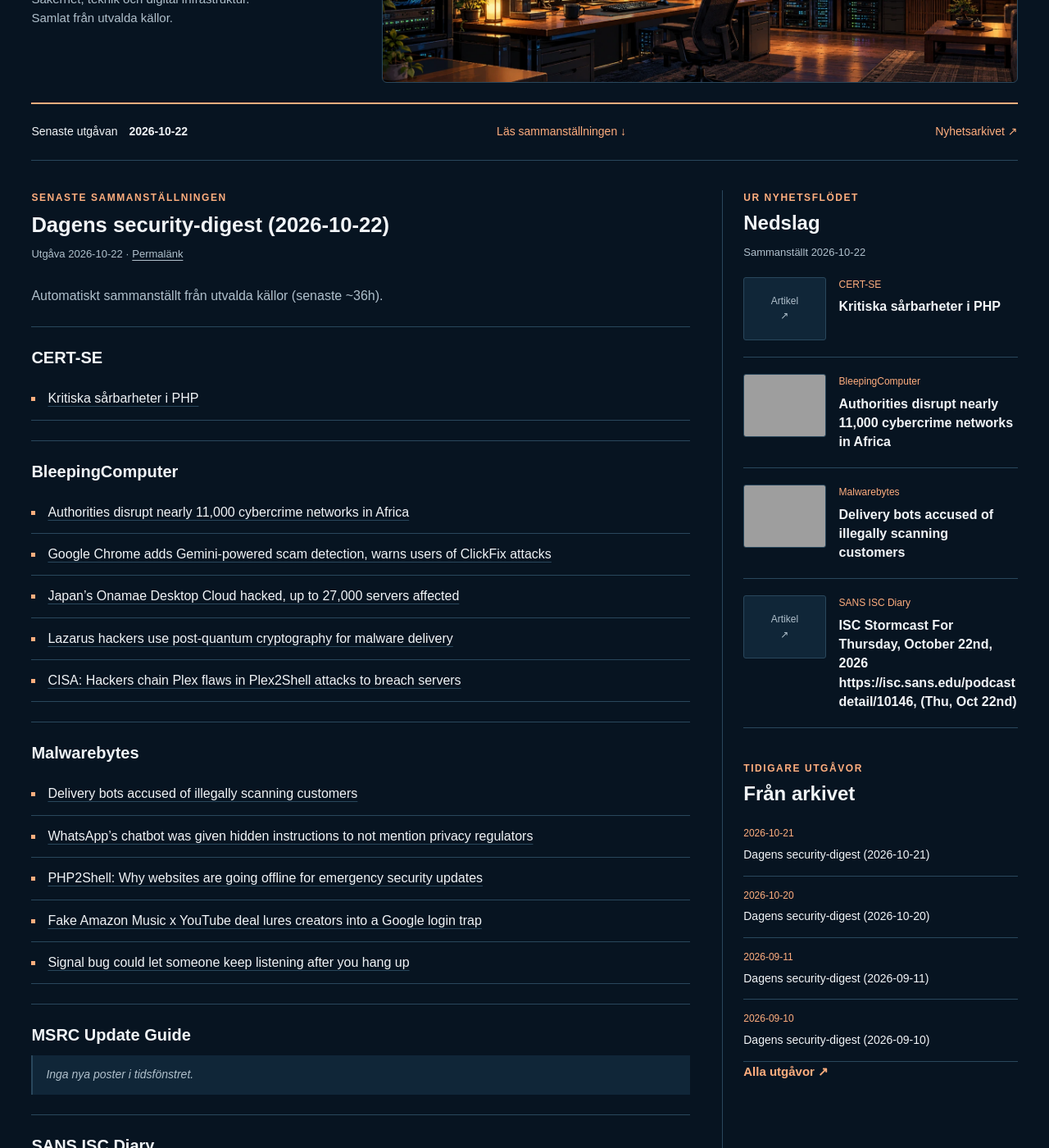
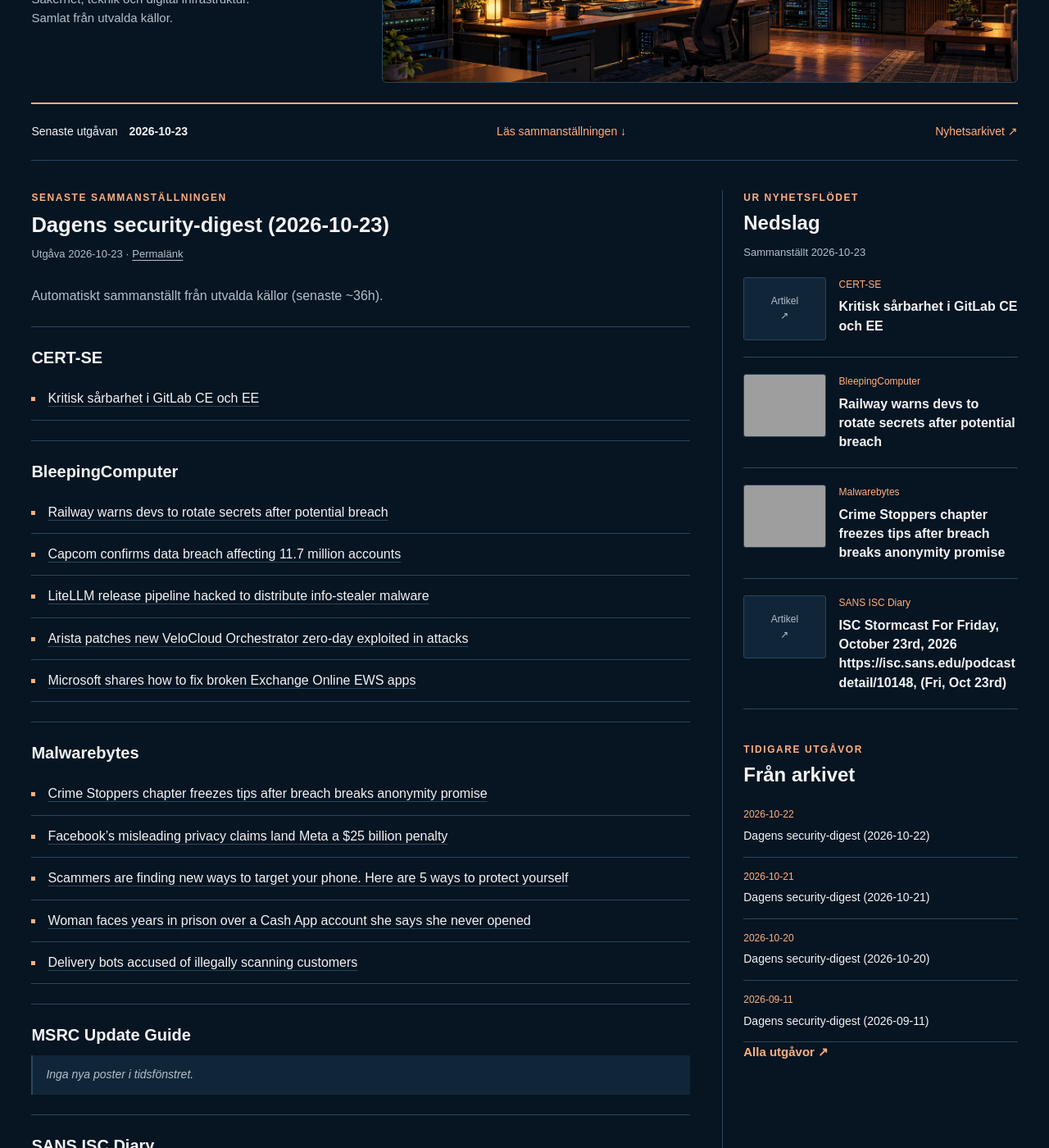
Before and after one commit to hirrdirr/hirrdirr.github.io, a Jekyll site: the page built from news.md, in a window 1280 px wide and 1400 px high, scrolled down 271 px. Shown: the whole window at 82% size. Built offline with Jekyll 4.4.1, drawn with Linux system fonts in a browser that asks for light colours; some of the changed text lies outside the part shown; grey boxes are pictures that could not be loaded.

Commit message:
Add daily security digest

```diff
--- a/_data/security_highlights.json
+++ b/_data/security_highlights.json
@@ -1,27 +1,27 @@
 {
-  "digest_date": "2026-10-22",
+  "digest_date": "2026-10-23",
   "articles": [
     {
       "source": "CERT-SE",
-      "title": "Kritiska sårbarheter i PHP",
-      "url": "https://www.cert.se/2026/10/kritiska-s%C3%A5rbarheter-i-php.html"
+      "title": "Kritisk sårbarhet i GitLab CE och EE",
+      "url": "https://www.cert.se/2026/10/Kritisk-s%C3%A5rbarhet-i-GitLab-CE-och-EE.html"
     },
     {
       "source": "BleepingComputer",
-      "title": "Authorities disrupt nearly 11,000 cybercrime networks in Africa",
-      "url": "https://www.bleepingcomputer.com/news/security/authorities-disrupt-nearly-11-000-cybercrime-networks-in-africa/",
-      "image": "https://www.bleepstatic.com/content/hl-images/2026/05/18/INTERPOL.jpg"
+      "title": "Railway warns devs to rotate secrets after potential breach",
+      "url": "https://www.bleepingcomputer.com/news/security/railway-warns-devs-to-rotate-secrets-after-potential-breach/",
+      "image": "https://www.bleepstatic.com/content/hl-images/2026/10/22/railway.jpg"
     },
     {
       "source": "Malwarebytes",
-      "title": "Delivery bots accused of illegally scanning customers",
-      "url": "https://www.malwarebytes.com/blog/privacy/2026/10/delivery-bots-accused-of-illegally-scanning-customers",
-      "image": "https://www.malwarebytes.com/wp-content/uploads/sites/2/2026/10/delivery-robot.jpg"
+      "title": "Crime Stoppers chapter freezes tips after breach breaks anonymity promise",
+      "url": "https://www.malwarebytes.com/blog/data-breaches/2026/10/crime-stoppers-chapter-freezes-tips-after-breach-breaks-anonymity-promise",
+      "image": "https://www.malwarebytes.com/wp-content/uploads/sites/2/2026/03/Crime_stoppers.png"
     },
     {
       "source": "SANS ISC Diary",
-      "title": "ISC Stormcast For Thursday, October 22nd, 2026 https://isc.sans.edu/podcastdetail/10146, (Thu, Oct 22nd)",
-      "url": "https://isc.sans.edu/diary/rss/33446"
+      "title": "ISC Stormcast For Friday, October 23rd, 2026 https://isc.sans.edu/podcastdetail/10148, (Fri, Oct 23rd)",
+      "url": "https://isc.sans.edu/diary/rss/33448"
     }
   ]
 }
--- /dev/null
+++ b/_posts/2026-10-23-daily-security-digest.md
@@ -0,0 +1,37 @@
+---
+title: "Dagens security-digest (2026-10-23)"
+layout: post
+categories: [news]
+---
+
+Automatiskt sammanställt från utvalda källor (senaste ~36h).
+
+## CERT-SE
+- [Kritisk sårbarhet i GitLab CE och EE](https://www.cert.se/2026/10/Kritisk-s%C3%A5rbarhet-i-GitLab-CE-och-EE.html)
+
+## BleepingComputer
+- [Railway warns devs to rotate secrets after potential breach](https://www.bleepingcomputer.com/news/security/railway-warns-devs-to-rotate-secrets-after-potential-breach/)
+- [Capcom confirms data breach affecting 11.7 million accounts](https://www.bleepingcomputer.com/news/security/capcom-confirms-data-breach-affecting-117-million-accounts/)
+- [LiteLLM release pipeline hacked to distribute info-stealer malware](https://www.bleepingcomputer.com/news/security/litellm-release-pipeline-hacked-to-distribute-info-stealer-malware/)
+- [Arista patches new VeloCloud Orchestrator zero-day exploited in attacks](https://www.bleepingcomputer.com/news/security/arista-patches-new-velocloud-orchestrator-zero-day-exploited-in-attacks/)
+- [Microsoft shares how to fix broken Exchange Online EWS apps](https://www.bleepingcomputer.com/news/microsoft/microsoft-shares-how-to-fix-broken-exchange-online-ews-apps/)
+
+## Malwarebytes
+- [Crime Stoppers chapter freezes tips after breach breaks anonymity promise](https://www.malwarebytes.com/blog/data-breaches/2026/10/crime-stoppers-chapter-freezes-tips-after-breach-breaks-anonymity-promise)
+- [Facebook’s misleading privacy claims land Meta a $25 billion penalty](https://www.malwarebytes.com/blog/news/2026/10/facebooks-misleading-privacy-claims-land-meta-a-25-billion-penalty)
+- [Scammers are finding new ways to target your phone. Here are 5 ways to protect yourself](https://www.malwarebytes.com/blog/scams/2026/10/scammers-are-finding-new-ways-to-target-your-phone-here-are-5-ways-to-protect-yourself)
+- [Woman faces years in prison over a Cash App account she says she never opened](https://www.malwarebytes.com/blog/news/2026/10/woman-faces-years-in-prison-over-a-cash-app-account-she-says-she-never-opened)
+- [Delivery bots accused of illegally scanning customers](https://www.malwarebytes.com/blog/privacy/2026/10/delivery-bots-accused-of-illegally-scanning-customers)
+
+## MSRC Update Guide
+_Inga nya poster i tidsfönstret._
+
+## SANS ISC Diary
+- [ISC Stormcast For Friday, October 23rd, 2026 https://isc.sans.edu/podcastdetail/10148, (Fri, Oct 23rd)](https://isc.sans.edu/diary/rss/33448)
+- [ISC Stormcast For Thursday, October 22nd, 2026 https://isc.sans.edu/podcastdetail/10146, (Thu, Oct 22nd)](https://isc.sans.edu/diary/rss/33446)
+
+## Google Threat Intelligence
+_Inga nya poster i tidsfönstret._
+
+## CISA KEV (nyligen tillagda)
+_Inga nya KEV-poster i tidsfönstret._
```
